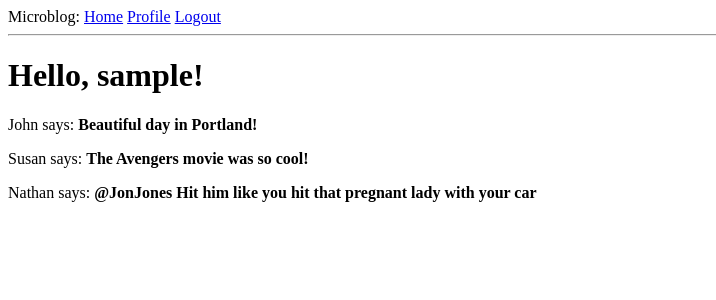
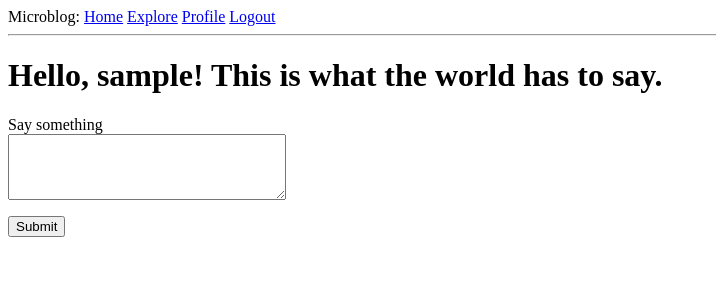
Before and after one commit to bmackie/flaskMegaTut, a Flask app: page / in a window 1280 px wide. Shown: the top 300 px of the page, without its empty margins (0-716 px from the left). Run offline with Flask 2, Linux system fonts and the light colour scheme; the visitor is signed in with stand-in values (Sample User, id 1); data comes from the database, SQL or seed files in the repository; both versions use the stored data as it was after the commit; data that the repository does not hold is empty.

Commit message:
add posts, posts viewing, and explore page

```diff
--- a/app/forms.py
+++ b/app/forms.py
@@ -3,6 +3,10 @@ from wtforms import StringField, PasswordField, BooleanField, SubmitField, TextA
 from wtforms.validators import ValidationError, DataRequired, Email, EqualTo, Length
 from app.models import User
 
+class PostForm(FlaskForm):
+    post = TextAreaField('Say something', validators=[
+        DataRequired(), Length(min=1, max=140)])
+    submit = SubmitField('Submit')
 class LoginForm(FlaskForm):
     username = StringField('Username', validators=[DataRequired()])
     password = PasswordField('Password', validators=[DataRequired()])
--- a/app/models.py
+++ b/app/models.py
@@ -52,6 +52,10 @@ class User(UserMixin, db.Model):
         return self.followed.filter(
                 followers.c.followed_id == user.id).count() > 0
 
+    def self_posts(self):
+        own = Post.query.filter_by(user_id=self.id)
+        return own
+
     def followed_posts(self):
         followed = Post.query.join(
             followers, (followers.c.followed_id == Post.user_id)).filter(
--- a/app/routes.py
+++ b/app/routes.py
@@ -1,29 +1,28 @@
 from flask import render_template, flash, redirect, url_for, request
 from app import app, db
-from app.forms import LoginForm, RegistrationForm, EditProfileForm
+from app.forms import LoginForm, RegistrationForm, EditProfileForm, PostForm
 from flask_login import current_user, login_user, logout_user, login_required
-from app.models import User
+from app.models import User, Post
 from werkzeug.urls import url_parse
 from datetime import datetime
-@app.route('/')
-@app.route('/index')
+@app.route('/', methods=['GET', 'POST'])
+@app.route('/index', methods=['GET', 'POST'])
 @login_required
 def index():
-    posts = [
-        {
-            'author': {'username': 'John'},
-            'body': 'Beautiful day in Portland!'
-        },
-        {
-            'author': {'username': 'Susan'},
-            'body': 'The Avengers movie was so cool!'
-        },
-        {
-            'author': {'username': 'Nathan'},
-            'body': '@JonJones Hit him like you hit that pregnant lady with your car'
-        }
-    ]
-    return render_template('index.html', title='Home', posts=posts)
+    form = PostForm()
+    if form.validate_on_submit():
+        post = Post(body=form.post.data, author=current_user)
+        db.session.add(post)
+        db.session.commit()
+        flash('Your post is now live!')
+        return redirect(url_for('index'))
+    posts = current_user.followed_posts().all()
+    return render_template('index.html', title='Home', form=form, posts=posts)
+
+@app.route('/explore')
+def explore():
+    posts = Post.query.order_by(Post.timestamp.desc()).all()
+    return render_template('index.html', title='Explore', posts=posts)
 
 @app.route('/register', methods=['GET', 'POST'])
 def register():
@@ -65,10 +64,7 @@ def logout():
 @login_required
 def user(username):
     user = User.query.filter_by(username=username).first_or_404()
-    posts = [
-        {'author': user, 'body': 'Test post #1'},
-        {'author': user, 'body': 'Test post #2'}
-    ]
+    posts = current_user.self_posts().all()
     return render_template('user.html', user=user, posts=posts)
 
 @app.before_request
--- a/app/templates/base.html
+++ b/app/templates/base.html
@@ -10,6 +10,7 @@
         <div>
             Microblog:
             <a href="{{ url_for('index') }}">Home</a>
+            <a href="{{ url_for('explore') }}">Explore</a>
             {% if current_user.is_anonymous %}
             <a href="{{ url_for('login') }}">Login</a>
             {% else %}
--- a/app/templates/index.html
+++ b/app/templates/index.html
@@ -1,8 +1,25 @@
 {% extends "base.html" %}
 
 {% block content %}
-    <h1>Hello, {{ current_user.username }}!</h1>
+    {% if current_user.is_anonymous %}
+    <h1>Hello new user feel free to join this microblog.</h1>
+    {% else %}
+    <h1>Hello, {{ current_user.username }}! This is what the world has to say.</h1>
+    {% endif %}
+    {% if form%}
+    <form action"" method="post">
+        {{ form.hidden_tag() }}
+        <p>
+            {{form.post.label}}<br>
+            {{ form.post(cols=32, rows=4) }}<br>
+            {% for error in form.post.errors %}
+            <span style="color: red;">[{{ error }}]</span>
+            {% endfor %}
+        </p>
+        <p>{{ form.submit() }}</p>
+    </form>
+    {% endif %}
     {% for post in posts %}
-    <div><p>{{ post.author.username }} says: <b>{{ post.body }}</b></p></div>
+        {% include '_post.html' %}
     {% endfor %}
 {% endblock %}
```
Also changed, not shown: app/templates/_post.html (+6 -1 lines), app.db, 1 other file.
